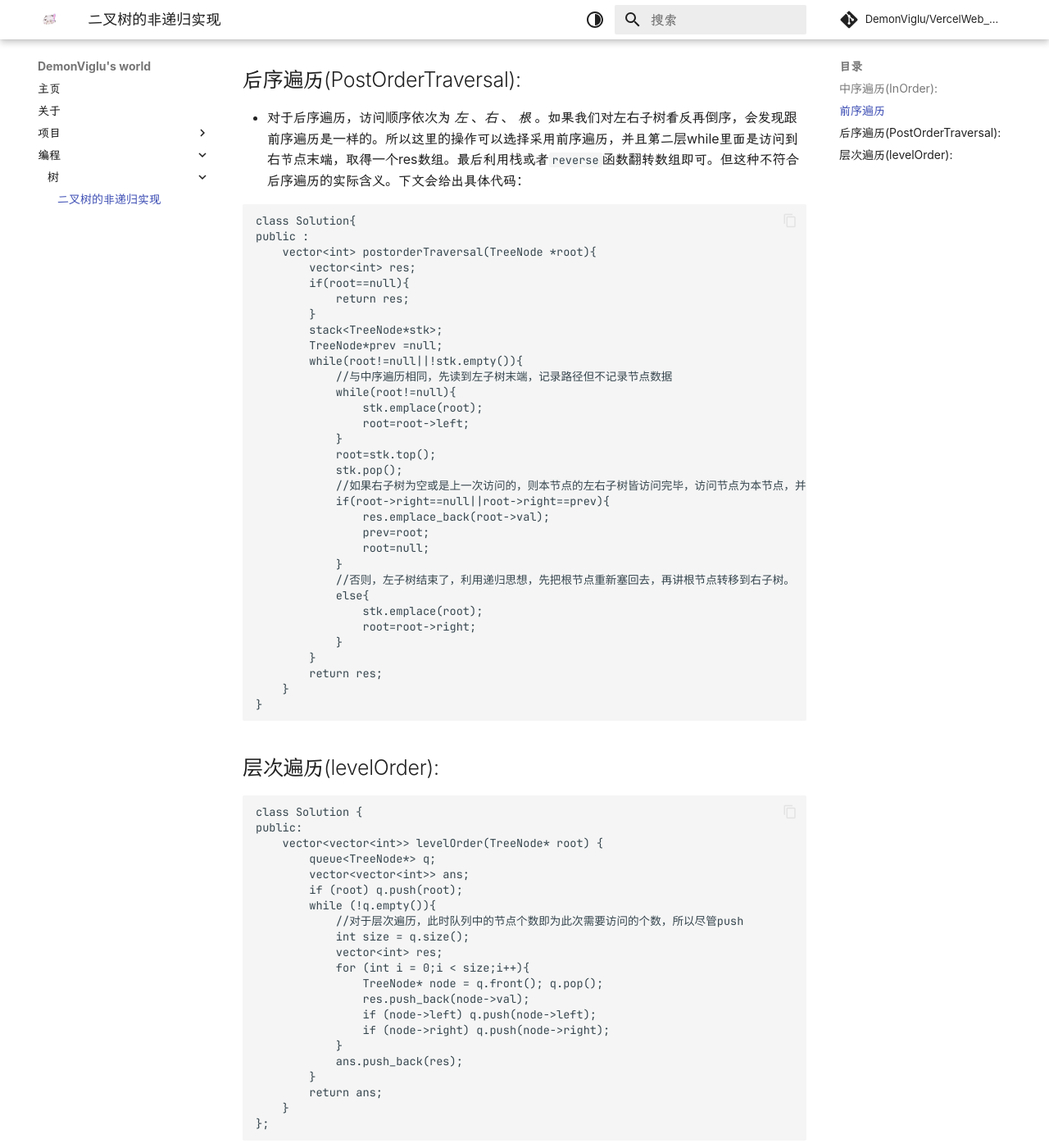
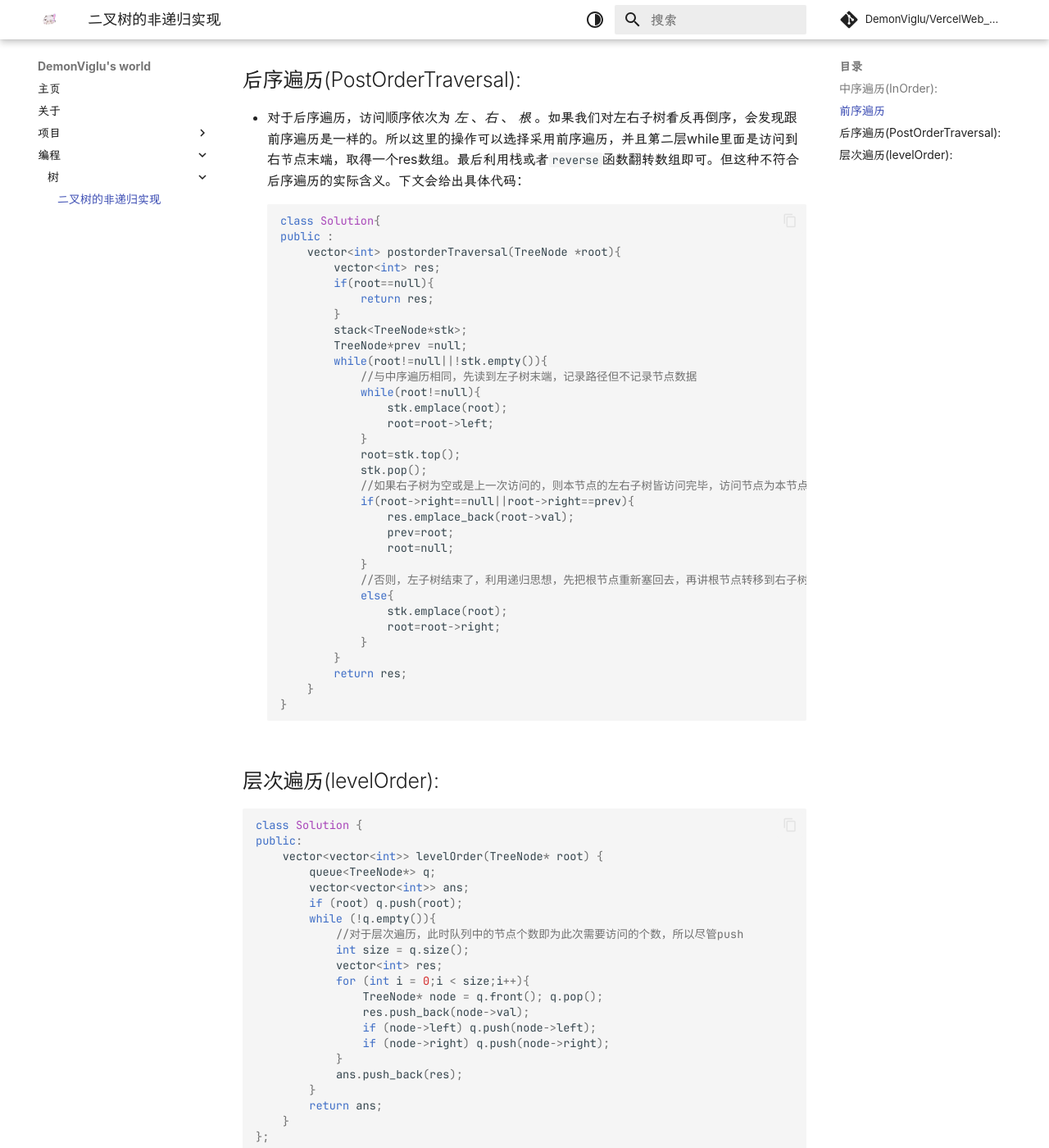
Before and after one commit to DemonViglu/VercelWeb_Demon, an MkDocs documentation site: the page built from docs/Program/Tree/BTree.md, in a window 1280 px wide and 1400 px high, scrolled down 1186 px. Shown: the whole window at 82% size. Built offline with MkDocs 1.6.1 and Material for MkDocs 9.7.7, drawn with Linux system fonts in a browser that asks for light colours; some web fonts are replaced; comment, search, counter and statistics services are not loaded; some of the changed text lies outside the part shown.

Commit message:
add mkextension

```diff
--- a/mkdocs.yml
+++ b/mkdocs.yml
@@ -58,6 +58,7 @@
     - content.code.annotate
     - content.action.edit
 
+    - content.tabs.link #tab分区使用
     # TODO instant 和 MathJax 一起用目前有 bug，进下一个页面后公式排版会乱
     # - navigation.instant
     # - navigation.instant.progress
@@ -99,6 +100,15 @@
         - blog/** # 不要处理 Blog
         - news/** # 不要处理 News
 
+markdown_extensions:
+  - pymdownx.highlight:
+      anchor_linenums: true
+  - pymdownx.inlinehilite
+  - pymdownx.snippets
+  - pymdownx.superfences
+  - pymdownx.tabbed:
+      alternate_style: true
+
 extra: #三个小标志
   status:
     new: Recently added
```
